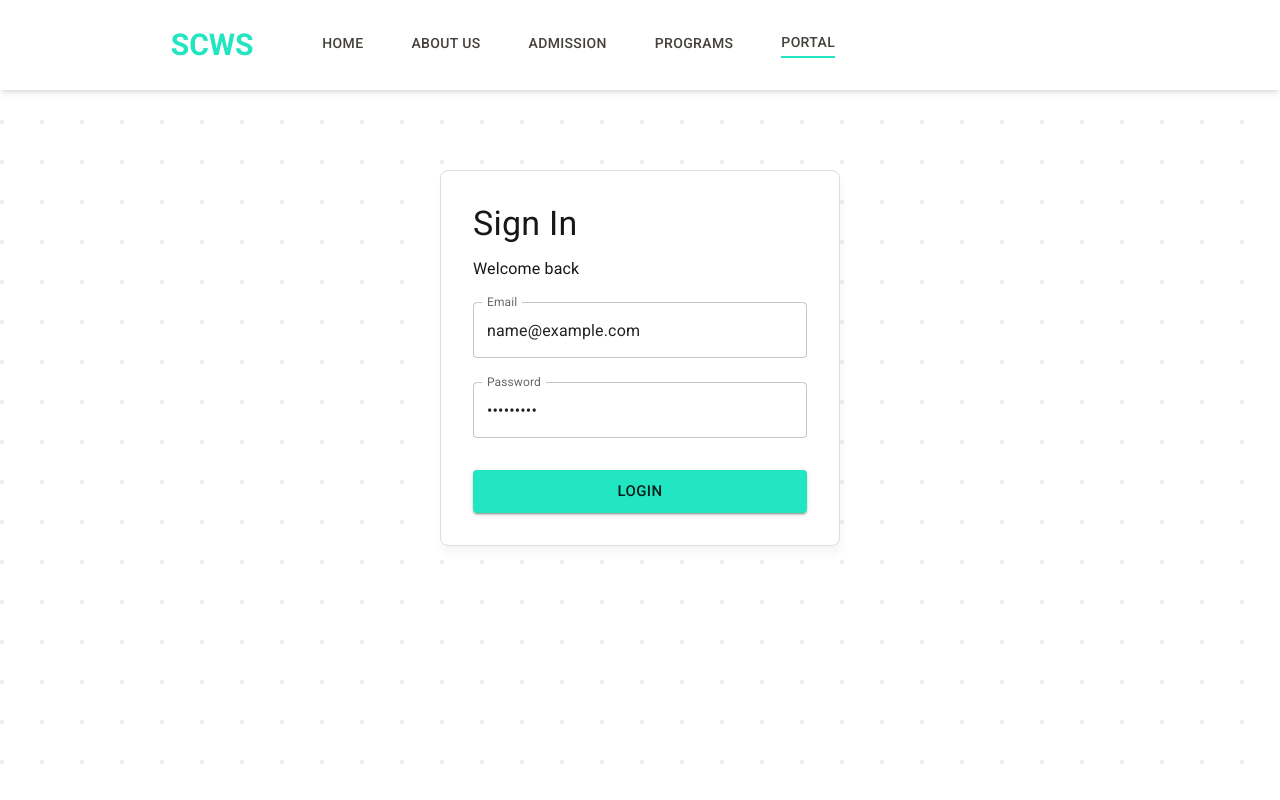
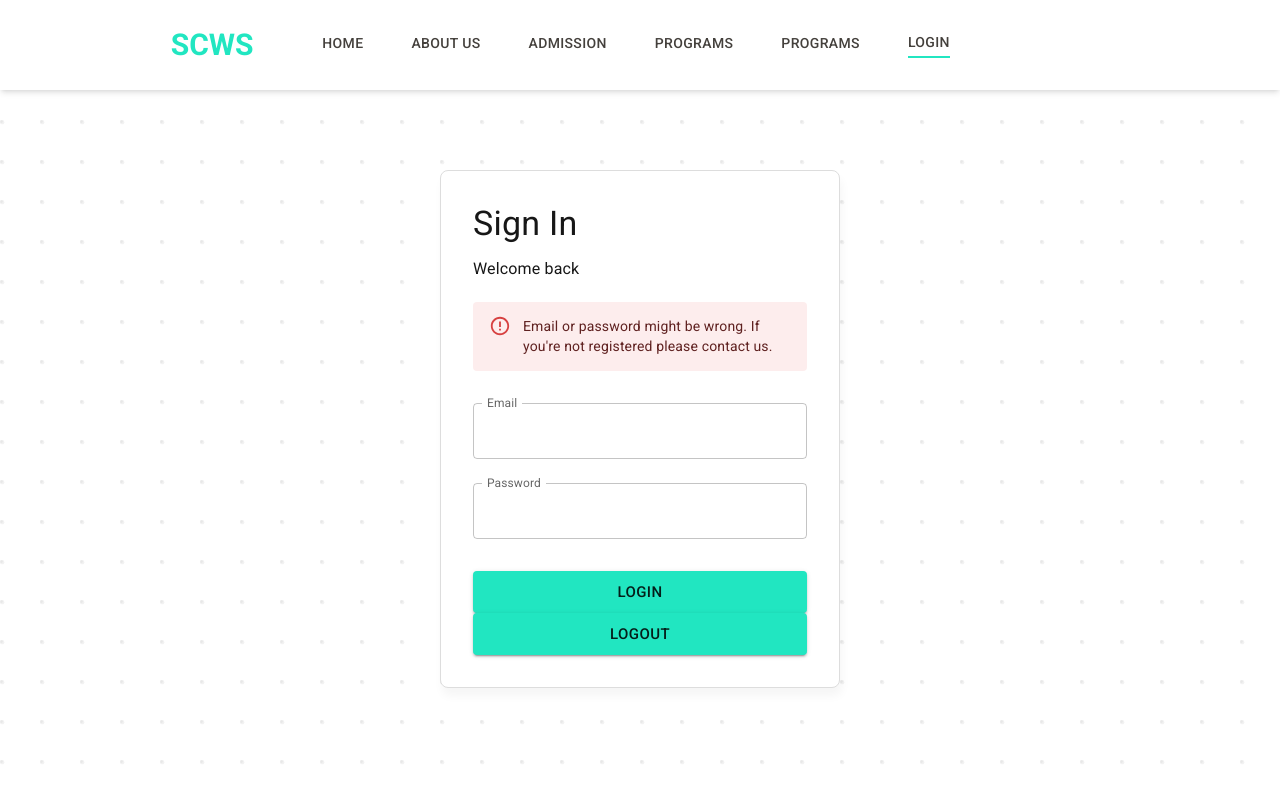
Before and after one commit to anggakharisma/scws, a Next.js app: page /login in a window 1280 px wide. Both pictures are taken after typing "name@example.com", "Sample123" into the empty fields and a click on the button "LOGIN". Shown: the top 800 px of the page. Built offline with nearby package versions, Linux system fonts and the light colour scheme; no server answers.

Commit message:
chore: actually so horibble

```diff
--- a/src/app/(main)/login/LoginForm.tsx
+++ b/src/app/(main)/login/LoginForm.tsx
@@ -1,9 +1,11 @@
 "use client"
+import { createClient } from '@/utils/supabase/client';
 import { zodResolver } from '@hookform/resolvers/zod';
-import { Box, Button, TextField, Typography } from '@mui/material';
+import { Alert, Box, Button, Divider, TextField, Typography } from '@mui/material';
+import { useActionState } from 'react';
 import { useForm } from 'react-hook-form';
 import { z } from 'zod';
-import { login } from './action'
+import { login } from './action';
 const loginSchema = z.object({
   email: z.string().email('Invalid email address'),
   password: z.string().min(8, 'Password must be at least 8 characters long'),
@@ -12,21 +14,20 @@ const loginSchema = z.object({
 export type FormDataCustom = z.infer<typeof loginSchema>;
 
 export default function LoginForm() {
+  const supabase = createClient()
+  const [state, formAction, pending] = useActionState(login, {
+    message: '',
+  })
 
   const { register, handleSubmit, formState: { errors } } = useForm<FormDataCustom>({
     resolver: zodResolver(loginSchema)
   });
 
-  const onSubmit = async (data: FormDataCustom) => {
-    console.log(data)
-    // await login(data)
-  };
-
   return (
     <>
       <Box
         component="form"
-        onSubmit={handleSubmit(onSubmit)}
+        action={formAction}
         position='relative'
         sx={{
           width: '100%',
@@ -48,6 +49,9 @@ export default function LoginForm() {
           <Typography align='left' variant="h4" gutterBottom>Sign In</Typography>
           <Typography align='left' variant="body1" gutterBottom>Welcome back</Typography>
         </Box>
+        {state.message && <Alert sx={{
+          my: 2
+        }} severity="error">{state.message}</Alert>}
         <TextField
           autoFocus
           {...register('email')}
@@ -73,8 +77,14 @@ export default function LoginForm() {
           }}
         />
 
-        <Button className="bg-secondary text-white font-medium" type="submit" variant="contained" color="primary" size='large' fullWidth>
+        <Button disabled={pending} className="bg-secondary text-white font-medium" type="submit" variant="contained" color="primary" size='large' fullWidth>
           Login
+        </Button>
+        <Button className="bg-secondary text-white font-medium" type="button" variant="contained" color="primary" size='large' fullWidth onClick={async () => {
+          await supabase.auth.signOut()
+
+        }}>
+          Logout
         </Button>
       </Box>
     </>
--- a/src/app/(main)/login/action.ts
+++ b/src/app/(main)/login/action.ts
@@ -6,17 +6,23 @@ import { redirect } from 'next/navigation'
 import { createClient } from '@/utils/supabase/server'
 import { FormDataCustom } from './LoginForm'
 
-export async function login(formData: FormDataCustom) {
+export async function login(prevState: any, formData: FormData) {
     const supabase = await createClient()
 
 
-    const { error } = await supabase.auth.signInWithPassword(formData)
+    const { error } = await supabase.auth.signInWithPassword({
+        email: formData.get('email')!.toString(),
+        password: formData.get('password')!.toString(),
+    })
 
     if (error) {
-        redirect('/error')
+        return {
+            message: "Email or password might be wrong. If you're not registered please contact us.",
+        }
     }
 
     revalidatePath('/', 'layout')
+    revalidatePath('/portals/dashboard', 'layout')
     redirect('/portals/dashboard')
 }
 
--- a/src/app/(user)/portals/dashboard/page.tsx
+++ b/src/app/(user)/portals/dashboard/page.tsx
@@ -3,8 +3,8 @@ import { Typography } from "@mui/material";
 
 export default async function DashboardPage() {
   const supabase = await createClient()
-  const user = await supabase.auth.getSession()
-  console.log(user.data.session?.user.id)
+  const user = await supabase.auth.getUser()
+  console.log(user.data!.user?.id)
   return (
     <Typography variant="h5">Welcome back user</Typography>
   )
--- a/src/app/components/Navbar.tsx
+++ b/src/app/components/Navbar.tsx
@@ -1,10 +1,13 @@
 "use client"
+import { createClient } from "@/utils/supabase/client";
 import clsx from "clsx";
 import Link from "next/link";
-import { usePathname } from 'next/navigation'
+import { usePathname } from 'next/navigation';
+import { useEffect, useState } from "react";
 
 const LinkItem = ({ name, href }: { name: string, href: string }) => {
   const pathname = usePathname()
+
 
   return <li
     className={clsx(
@@ -17,6 +20,18 @@ const LinkItem = ({ name, href }: { name: string, href: string }) => {
 }
 
 export default function Navbar() {
+  const [user, setUser] = useState<any>(null)
+  const supabase = createClient();
+
+  useEffect(() => {
+    supabase.auth.getUser().then(user => {
+      setUser(user.data.user)
+    })
+
+  }, [supabase.auth])
+
+  console.log(user)
+
   return (
     <header className="w-full py-4 flex shadow-md sticky bg-white">
       <div className="w-full md:w-10/12 mx-auto flex items-center justify-between gap-8 py-0 px-8 lg:px-16">
@@ -26,7 +41,12 @@ export default function Navbar() {
           <LinkItem name="About Us" href="/about-us" />
           <LinkItem name="Admission" href="/admission" />
           <LinkItem name="Programs" href="/programs" />
-          <LinkItem name="Portal" href="/login" />
+          <LinkItem name="Programs" href="/programs" />
+          {
+            user ?
+              <LinkItem name="Portals" href="/portals/dashboard" /> :
+              <LinkItem name="Login" href="/login" />
+          }
         </ul>
         <div></div>
       </div>
--- a/src/db/schema.ts
+++ b/src/db/schema.ts
@@ -16,6 +16,9 @@ export const usersTable = sqliteTable("users", {
         .default(sql`(CURRENT_TIMESTAMP)`)
         .$onUpdate(() => sql`(CURRENT_TIMESTAMP)`),
 });
+
+export const User = typeof usersTable.$inferSelect;
+export const UserInsert = typeof usersTable.$inferInsert;
 
 export const rolesTable = sqliteTable('roles', {
     id: int().primaryKey({ autoIncrement: true }),
--- a/src/utils/supabase/middleware.ts
+++ b/src/utils/supabase/middleware.ts
@@ -36,12 +36,10 @@ export async function updateSession(request: NextRequest) {
   const {
     data: { user },
   } = await supabase.auth.getUser()
-  console.log(user)
 
   if (
     !user &&
     !request.nextUrl.pathname.startsWith('/login') &&
-    !request.nextUrl.pathname.startsWith('/auth') &&
     request.nextUrl.pathname.startsWith('/portals')
   ) {
     // no user, potentially respond by redirecting the user to the login page
```
Also changed, not shown: src/db/sync.ts (+4 -3 lines).
